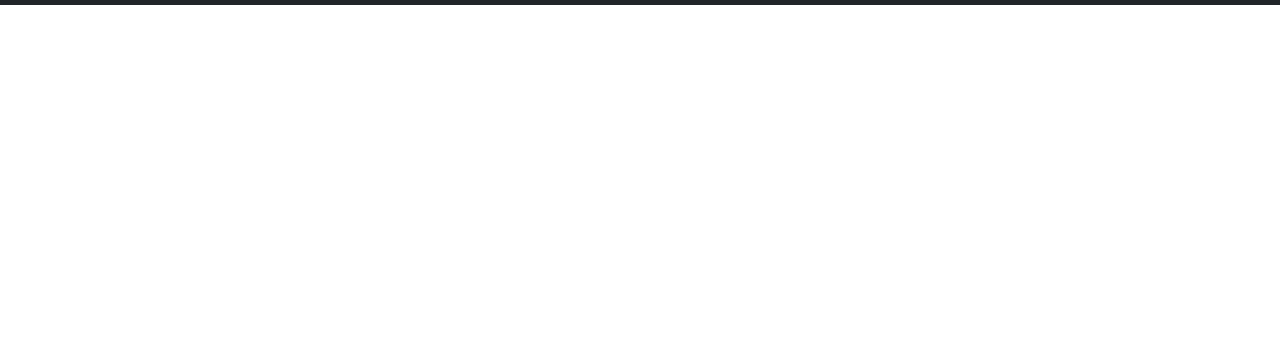
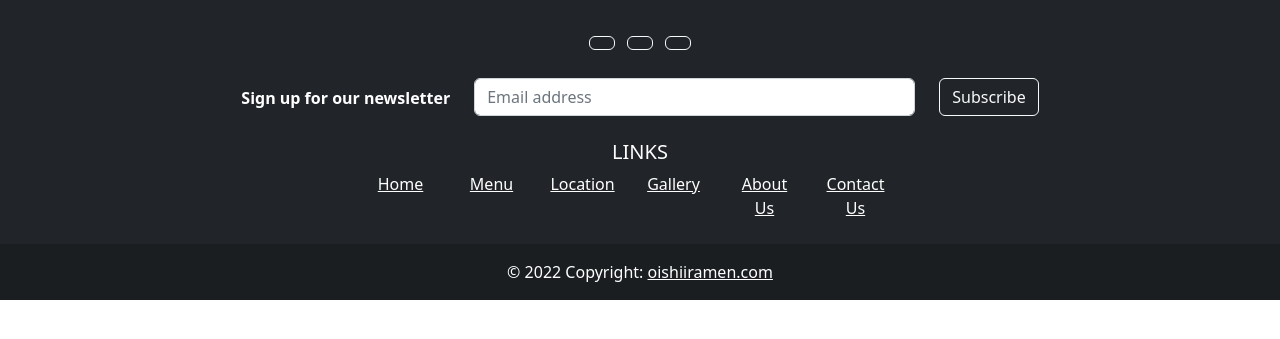
Before and after one commit to John4E656F/Amaterasu, a plain HTML site: page pages/menu.html in a window 1280 px wide. Shown: the part 75-414 px from the top of the page. Drawn offline with nearby package versions, Linux system fonts and the light colour scheme.

```diff
--- a/pages/menu.html
+++ b/pages/menu.html
@@ -14,6 +14,7 @@
 
   </head>
   <body>
+      <!-- @note Navigation -->
       <nav class="navbar navbar-expand-lg bg-dark navbar-dark">
           <div class="container">
               <a href="#" class="navbar-brand"><img src="#" alt="amaterasu ramen shop">Amaterasu</a>
@@ -40,6 +41,116 @@
           </div>
       </nav>
 
-    <script src="https://cdn.jsdelivr.net/npm/bootstrap@5.2.0-beta1/dist/js/bootstrap.bundle.min.js" integrity="sha384-pprn3073KE6tl6bjs2QrFaJGz5/SUsLqktiwsUTF55Jfv3qYSDhgCecCxMW52nD2" crossorigin="anonymous"></script>
-  </body>
+
+
+
+   <!-- @note Footer -->
+   <footer class="bg-dark text-center text-white">
+    <!-- Grid container -->
+    <div class="container p-4">
+      <!-- Section: Social media -->
+      <section class="mb-4">
+        <!-- Facebook -->
+        <a class="btn btn-outline-light btn-floating m-1" href="#!" role="button">
+          <i class="bi bi-facebook"></i>
+        </a>
+
+        <!-- Twitter -->
+        <a class="btn btn-outline-light btn-floating m-1" href="#!" role="button">
+          <i class="bi bi-twitter"></i>
+        </a>
+
+        <!-- Instagram -->
+        <a class="btn btn-outline-light btn-floating m-1" href="#!" role="button">
+          <i class="bi bi-instagram"></i>
+        </a>
+
+      </section>
+      <!-- Section: Social media -->
+
+      <!-- Section: Form -->
+      <section class="">
+        <form action="">
+          <!--Grid row-->
+          <div class="row d-flex justify-content-center">
+            <!--Grid column-->
+            <div class="col-auto">
+              <p class="pt-2">
+                <strong>Sign up for our newsletter</strong>
+              </p>
+            </div>
+            <!--Grid column-->
+
+            <!--Grid column-->
+            <div class="col-md-5 col-12">
+              <!-- Email input -->
+              <div class="form-outline form-white mb-4">
+                <input type="email" id="form5Example21" class="form-control" placeholder="Email address"/>
+                <!-- <label class="form-label" for="form5Example21">Email address</label> -->
+              </div>
+            </div>
+            <!--Grid column-->
+
+            <!--Grid column-->
+            <div class="col-auto">
+              <!-- Submit button -->
+              <button type="submit" class="btn btn-outline-light mb-4">
+                Subscribe
+              </button>
+            </div>
+            <!--Grid column-->
+          </div>
+          <!--Grid row-->
+        </form>
+      </section>
+      <!-- Section: Form -->
+
+      <!-- Section: Links -->
+      <section class="">
+        <!--Grid row-->
+        <div class="row">
+
+            <h5 class="text-uppercase">Links</h5>
+
+            <ul class="list-unstyled mb-0 row justify-content-center">
+              <li class="col-lg-1">
+                <a href="/index.html" class="text-white">Home</a>
+              </li>
+              <li class="col-lg-1">
+                <a href="/pages/menu.html" class="text-white">Menu</a>
+              </li>
+              <li class="col-lg-1">
+                <a href="/pages/location.html" class="text-white">Location</a>
+              </li>
+              <li class="col-lg-1">
+                <a href="/pages/gallery.html" class="text-white">Gallery</a>
+              </li>
+              <li class="col-lg-1">
+                <a href="/pages/about.html" class="text-white">About Us</a>
+              </li>
+              <li class="col-lg-1">
+                <a href="/pages/contact.html" class="text-white">Contact Us</a>
+              </li>
+            </ul>
+
+
+          <!--Grid column-->
+        </div>
+        <!--Grid row-->
+      </section>
+      <!-- Section: Links -->
+    </div>
+    <!-- Grid container -->
+
+    <!-- Copyright -->
+    <div class="text-center p-3" style="background-color: rgba(0, 0, 0, 0.2);">
+      © 2022 Copyright:
+      <a class="text-white" href="https://oishiiramen.com/">oishiiramen.com</a>
+    </div>
+    <!-- Copyright -->
+  </footer>
+  <!-- Footer -->
+
+  <script src="https://cdn.jsdelivr.net/npm/bootstrap@5.2.0-beta1/dist/js/bootstrap.bundle.min.js" integrity="sha384-pprn3073KE6tl6bjs2QrFaJGz5/SUsLqktiwsUTF55Jfv3qYSDhgCecCxMW52nD2" crossorigin="anonymous"></script>
+</body>
 </html>
```
Also changed, not shown: index.html (+18 -1 lines).
